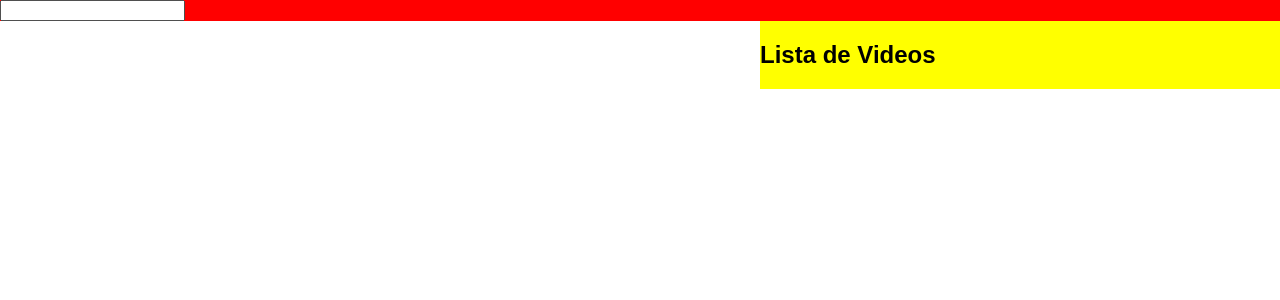
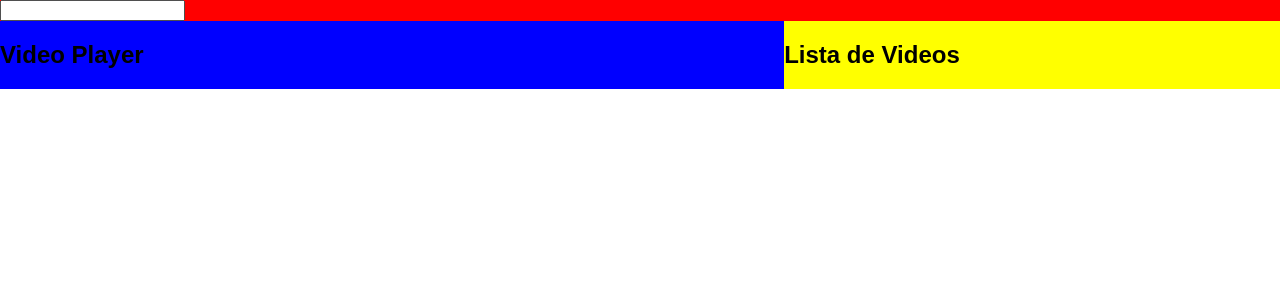
Before and after one commit to xumes/xumestube, a React (Create React App) app: page / in a window 1280 px wide. Shown: the top 300 px of the page. Built offline with nearby package versions, Linux system fonts and the light colour scheme.

Commit message:
criado o componente Video Player

```diff
--- a/src/App.js
+++ b/src/App.js
@@ -5,6 +5,7 @@ import './App.css';
 import SearchBar from './componentes/SearchBar';
 import store from './store'
 import VideoList from './componentes/VideoList';
+import VideoPlayer from './componentes/VideoPlayer';
 
 
 class App extends Component {
@@ -14,6 +15,7 @@ class App extends Component {
         <div className='container'>
           <SearchBar />
           <VideoList />
+          <VideoPlayer />
         </div>
       </Provider>
     );
--- /dev/null
+++ b/src/componentes/VideoPlayer.js
@@ -0,0 +1,11 @@
+import React from 'react'
+
+const VideoPlayer = props => {
+    return (
+        <div className='video-player'>
+            <h2>Video Player</h2>
+        </div>
+    )
+}
+
+export default VideoPlayer
```
